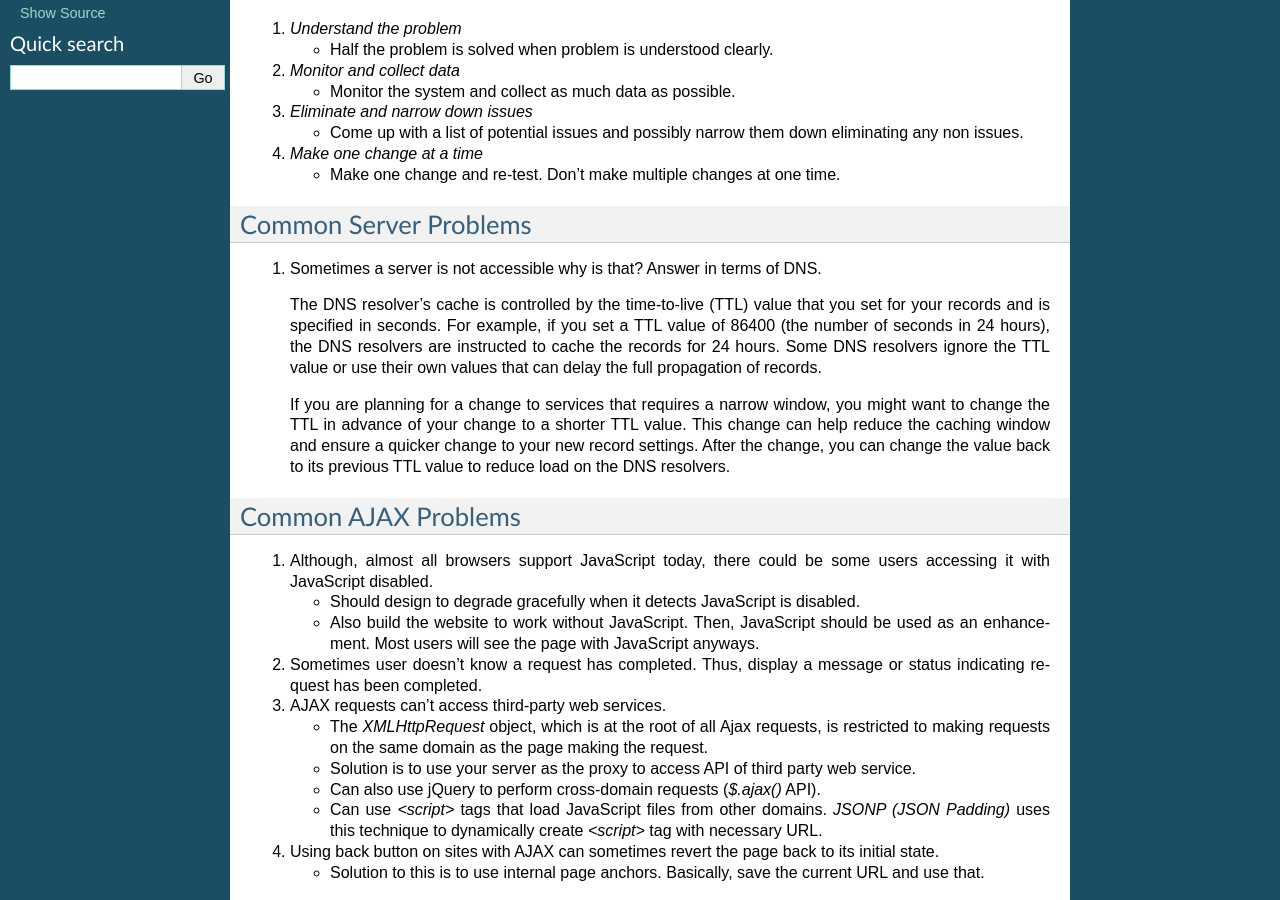
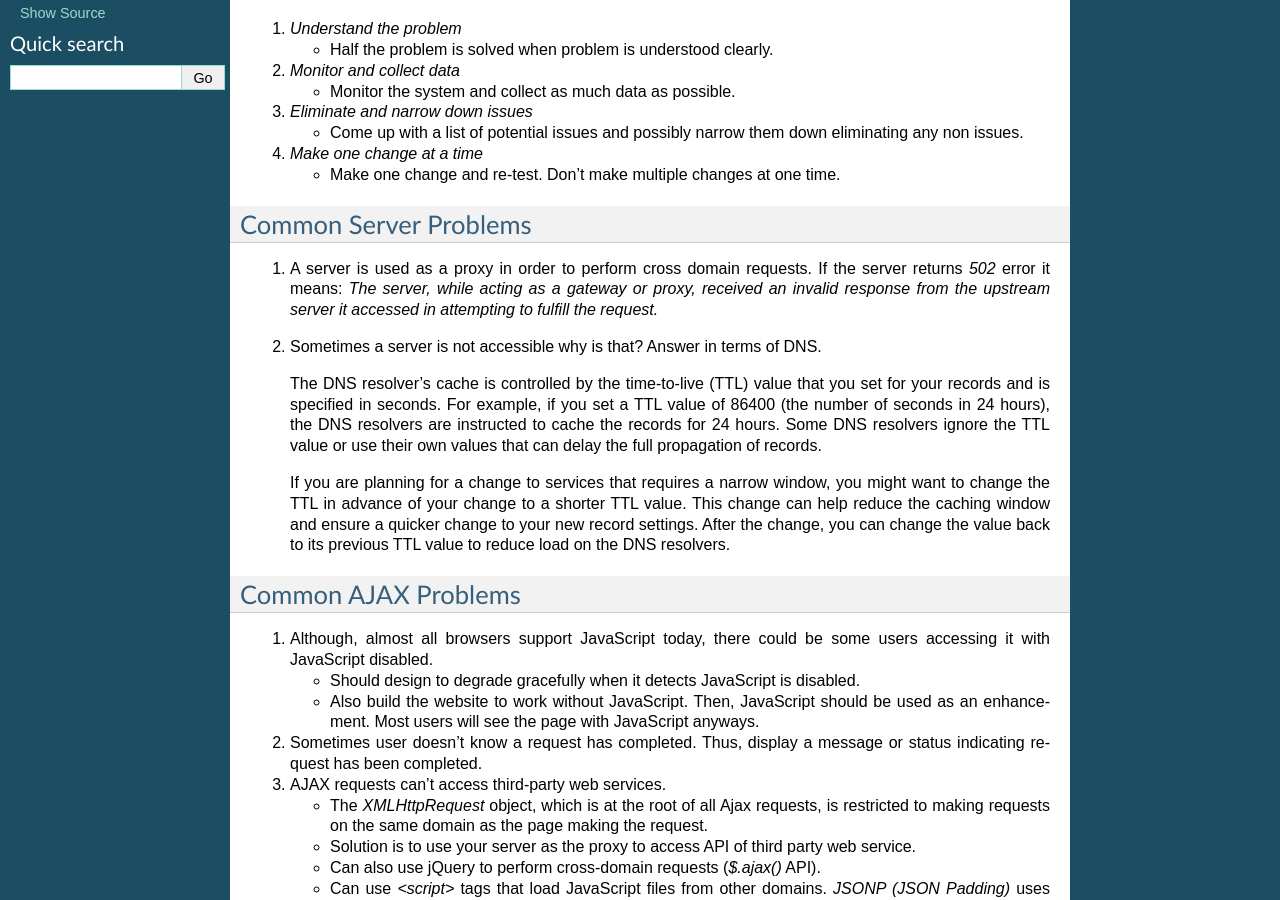
Before and after one commit to amituttam/notes, a Sphinx documentation site: the page built from docs/networking/troubleshooting.rst, in a window 1280 px wide and 900 px high, scrolled down 347 px. Built offline with Sphinx 7.4.7, drawn with Linux system fonts in a browser that asks for light colours.

Commit message:
networking: troubleshooting: updates

```diff
--- a/docs/networking/troubleshooting.rst
+++ b/docs/networking/troubleshooting.rst
@@ -28,6 +28,11 @@ Steps should be followed in order:
 
 Common Server Problems
 ----------------------
+
+#. A server is used as a proxy in order to perform cross domain
+   requests. If the server returns *502* error it means: *The server,
+   while acting as a gateway or proxy, received an invalid response from
+   the upstream server it accessed in attempting to fulfill the request.*
 
 #. Sometimes a server is not accessible why is that? Answer in terms of
    DNS.
```
